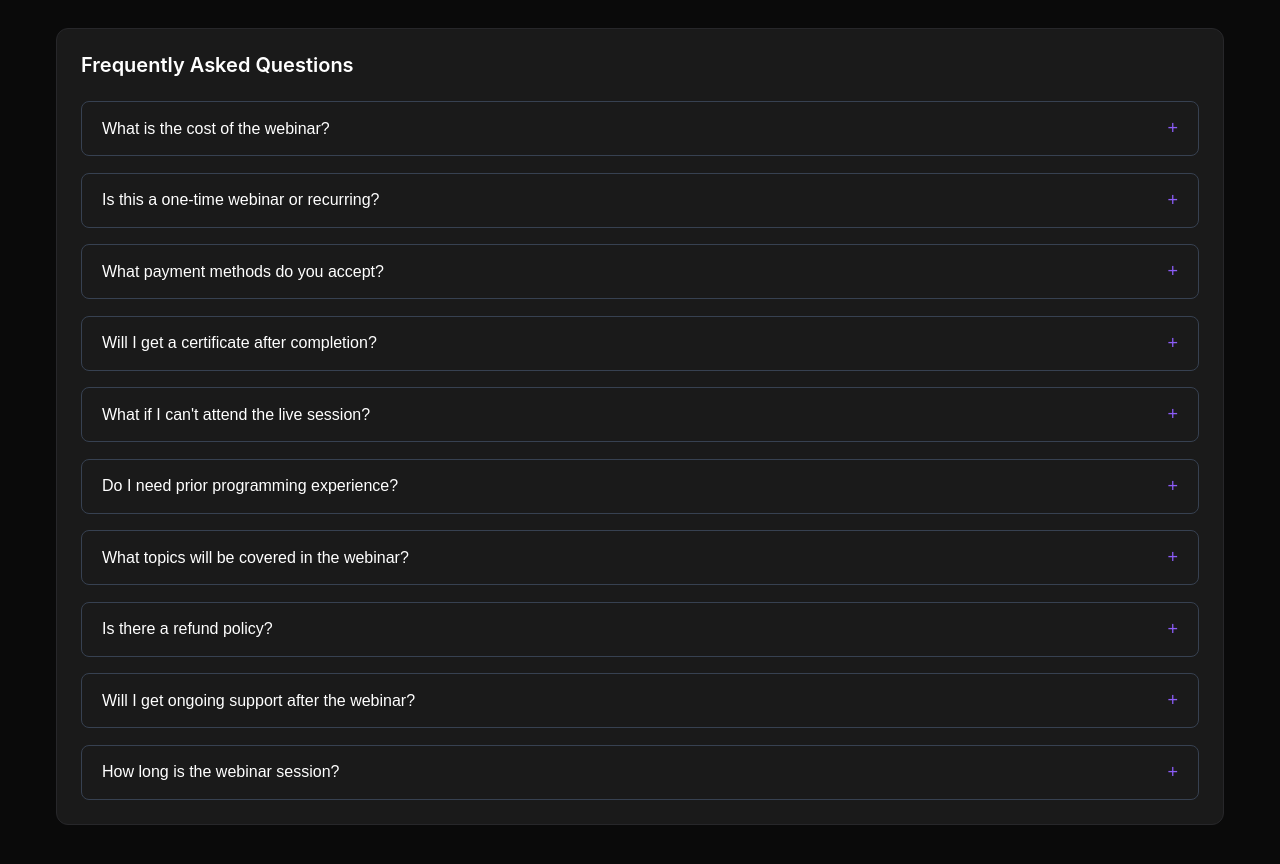
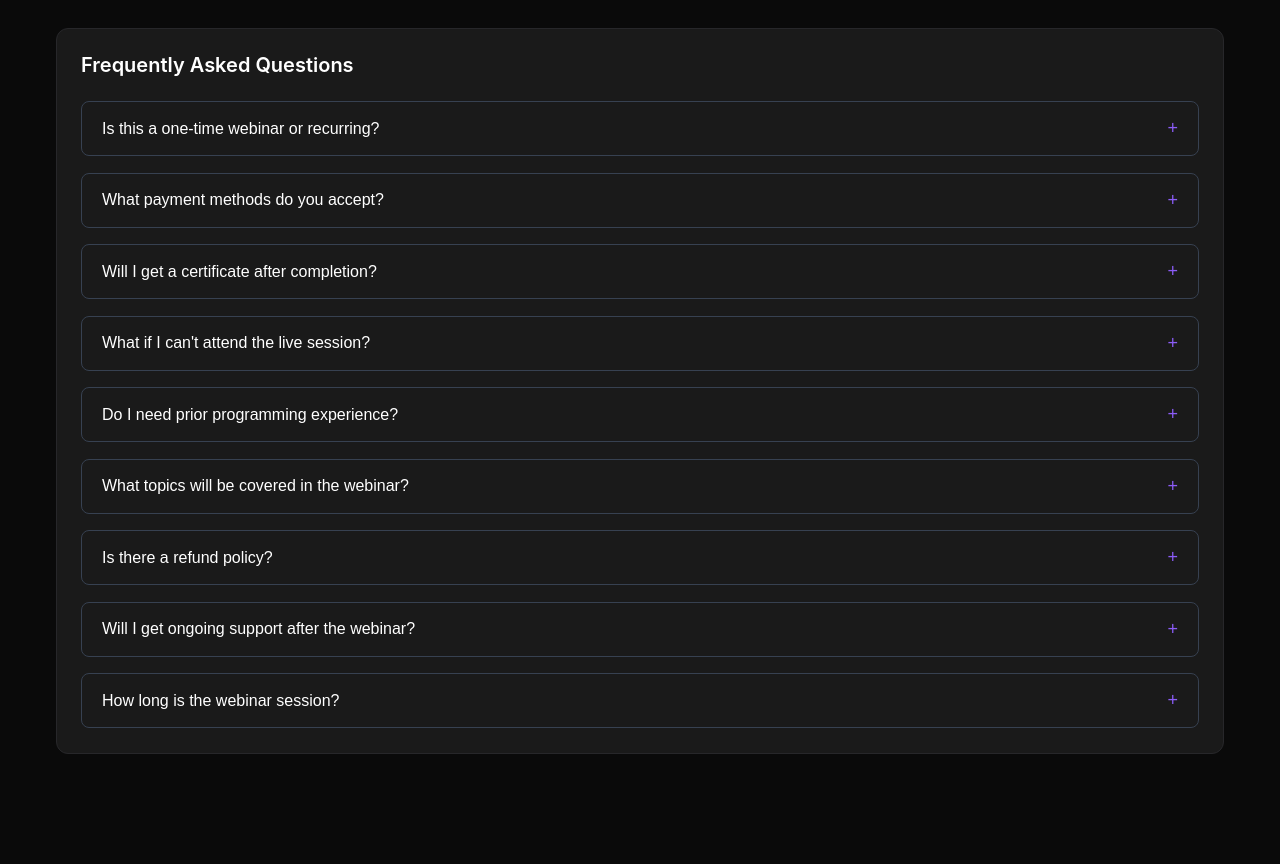
Before and after one commit to UmeshChandra05/Webinar-Sales-Funnel, a React (Create React App) app in the folder frontend/: page /contact in a window 1280 px wide. Shown: the part 1440-2304 px from the top of the page. Built offline with nearby package versions, Linux system fonts and the light colour scheme; no server answers; the HTML template or start-up script is replaced by a standard one; what chartjs-plugin-datalabels would draw is missing.

Commit message:
Update FAQs

```diff
--- a/frontend/src/pages/ContactPage.js
+++ b/frontend/src/pages/ContactPage.js
@@ -84,10 +84,6 @@ const ContactPage = () => {
   }
 
   const faqData = [
-    {
-      question: "What is the cost of the webinar?",
-      answer: "The webinar is priced at ₹4,999 INR. This is a one-time payment for complete access to the entire Python Full Stack Development session."
-    },
     {
       question: "Is this a one-time webinar or recurring?",
       answer: "This is a special one-time webinar event. We don't host regular recurring sessions, making this an exclusive opportunity to learn Python Full Stack Development."
```
